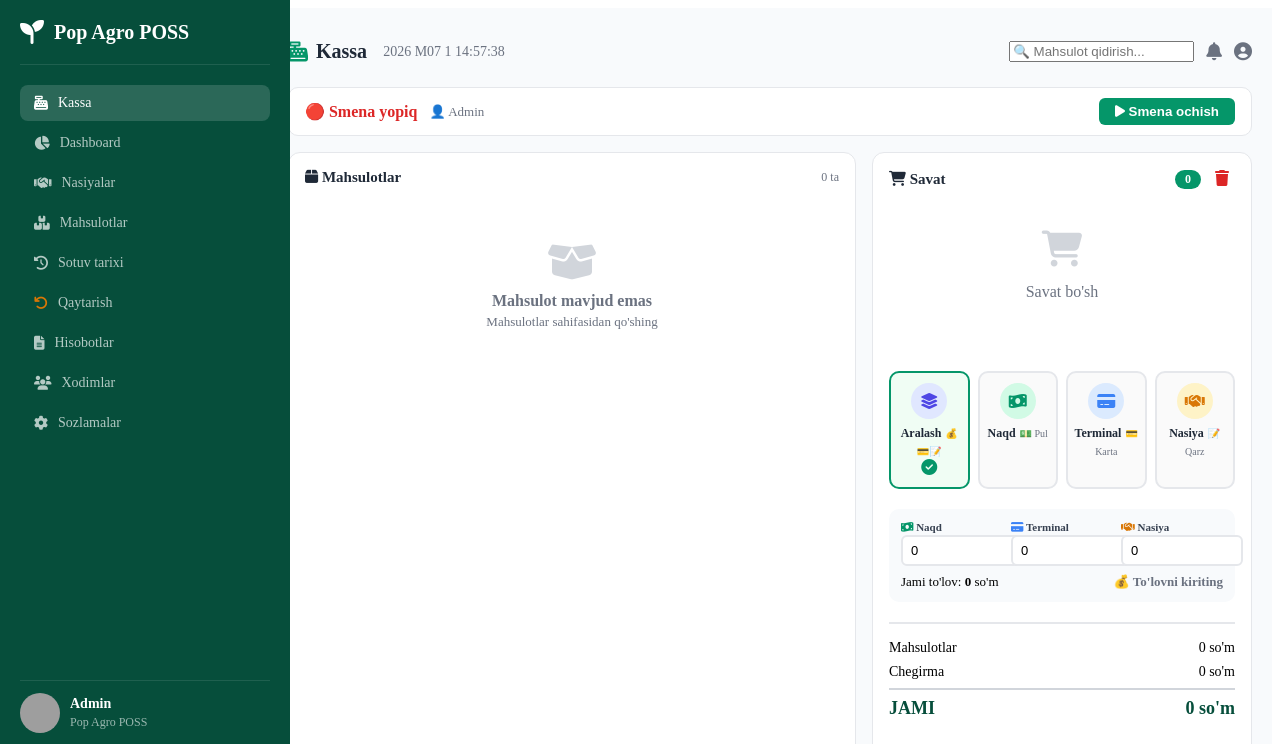
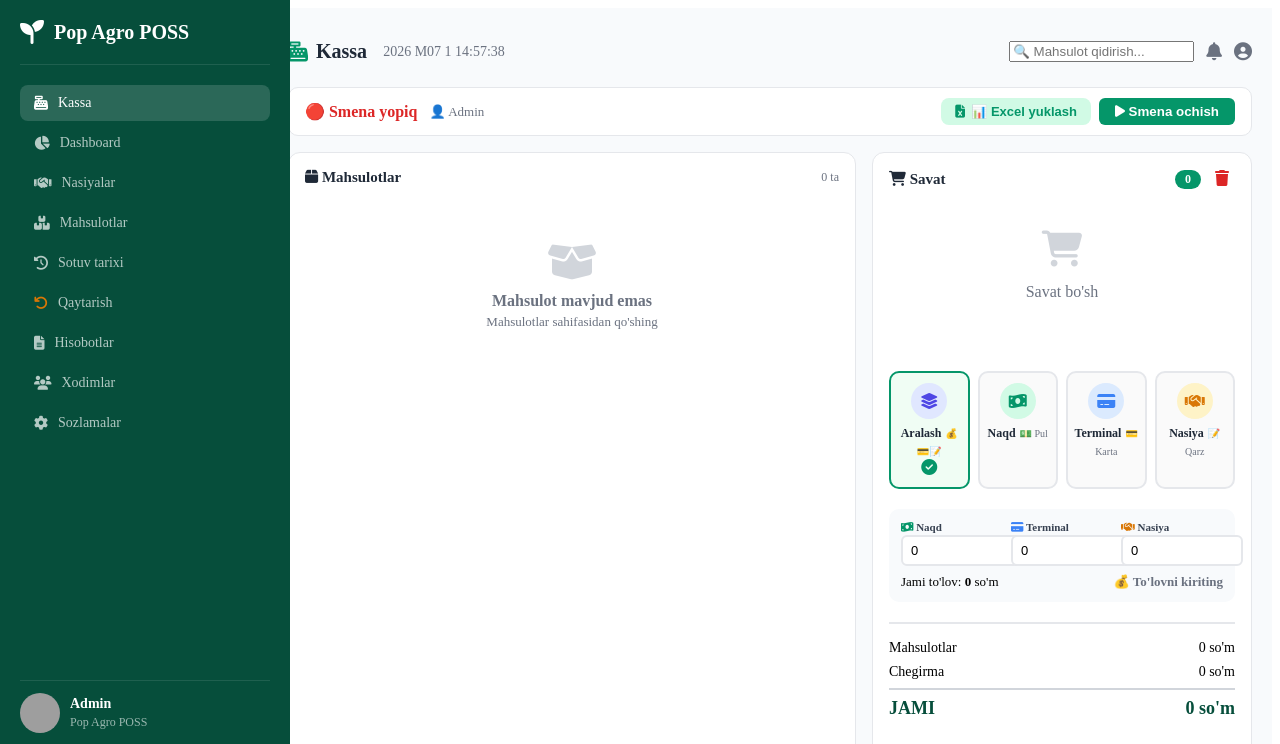
Before and after one commit to Hadicha2323/pop-agro-pos, a plain HTML site: page index.html in a window 1280 px wide. Shown: the top 744 px of the page. Drawn offline with nearby package versions, Linux system fonts and the light colour scheme; no server answers; grey boxes are pictures that could not be loaded.

Commit message:
Update index.html

```diff
--- a/index.html
+++ b/index.html
@@ -355,6 +355,23 @@
         .btn-return:hover {
             background: #fecaca;
         }
+        .btn-excel {
+            background: #d1fae5;
+            color: #059669;
+            padding: 6px 14px;
+            border: none;
+            border-radius: 8px;
+            font-weight: 600;
+            cursor: pointer;
+            font-size: 13px;
+            display: flex;
+            align-items: center;
+            gap: 6px;
+            transition: all 0.2s ease;
+        }
+        .btn-excel:hover {
+            background: #a7f3d0;
+        }
         .shift-bar {
             display: flex;
             justify-content: space-between;
@@ -373,6 +390,7 @@
         .shift-actions {
             display: flex;
             gap: 8px;
+            align-items: center;
         }
         .btn-shift-open {
             padding: 6px 16px;
@@ -471,6 +489,14 @@
             }
             .cart-actions {
                 grid-template-columns: 1fr;
+            }
+            .shift-bar {
+                flex-direction: column;
+                gap: 8px;
+            }
+            .shift-actions {
+                flex-wrap: wrap;
+                justify-content: center;
             }
         }
     </style>
@@ -522,13 +548,17 @@
             </div>
         </header>
 
-        <!-- SMENA BAR -->
+        <!-- SMENA BAR (Excel tugmasi qo'shildi) -->
         <div class="shift-bar" id="shiftBar">
             <div class="shift-status">
                 <span id="shiftStatus" style="color:#dc2626;font-weight:700;">🔴 Smena yopiq</span>
                 <span id="shiftInfo" style="font-size:13px;color:#6b7280;"></span>
             </div>
             <div class="shift-actions">
+                <!-- ===== EXCEL YUKLASH TUGMASI (QO'SHILDI) ===== -->
+                <button class="btn-excel" onclick="exportToExcel()" title="Excel hisobot yuklash">
+                    <i class="fas fa-file-excel"></i> 📊 Excel yuklash
+                </button>
                 <button class="btn-shift-open" id="openShiftBtn" onclick="openShift()">
                     <i class="fas fa-play"></i> Smena ochish
                 </button>
@@ -1438,20 +1468,58 @@
         }
 
         // ============================================
-        // EXCELGA YUKLASH (CSV)
-        // ============================================
-        function exportToExcel(shiftData, cashierName, totalSales, totalCash, totalTerminal, totalCredit, totalReturns, todaySales) {
-            console.log("📊 Excelga yuklash boshlandi...");
+        // EXCELGA YUKLASH (XLSX)
+        // ============================================
+        function exportToExcel() {
+            console.log("📊 Excelga yuklash boshlandi!");
 
             try {
+                // Agar smena ochiq bo'lsa, joriy smena ma'lumotlarini olamiz
+                var shiftData = shift;
+                var cashierName = shift.cashierName || localStorage.getItem("cashierName") || "Admin";
+
+                // Bugungi sotuvlar
+                var today = new Date().toDateString();
+                var todaySales = [];
+                var totalSales = 0;
+                var totalCash = 0;
+                var totalTerminal = 0;
+                var totalCredit = 0;
+                var totalReturns = 0;
+
+                // shift.sales dan bugungi sotuvlarni yig'amiz
+                if (shiftData.sales && shiftData.sales.length > 0) {
+                    for (var i = 0; i < shiftData.sales.length; i++) {
+                        var sale = shiftData.sales[i];
+                        var saleDate = new Date(sale.date).toDateString();
+                        if (saleDate === today) {
+                            todaySales.push(sale);
+                            if (sale.isReturn) {
+                                totalReturns += Math.abs(sale.amount);
+                                totalSales -= Math.abs(sale.amount);
+                            } else {
+                                totalSales += sale.amount;
+                                var method = sale.method || "";
+                                if (method === "Naqd" || method === "cash") {
+                                    totalCash += sale.amount;
+                                } else if (method === "Terminal" || method === "terminal") {
+                                    totalTerminal += sale.amount;
+                                } else if (method === "Nasiya" || method === "credit") {
+                                    totalCredit += sale.amount;
+                                } else if (method === "Aralash" || method === "mixed") {
+                                    totalCash += sale.cashAmount || 0;
+                                    totalTerminal += sale.terminalAmount || 0;
+                                    totalCredit += sale.creditAmount || 0;
+                                }
+                            }
+                        }
+                    }
+                }
+
                 // XLSX library mavjudligini tekshirish
                 if (typeof XLSX === 'undefined') {
                     console.warn("⚠️ XLSX library topilmadi, CSV formatda yuklanadi");
                     return exportToCSV(shiftData, cashierName, totalSales, totalCash, totalTerminal, totalCredit, totalReturns, todaySales);
-                }
-
-                if (!todaySales) {
-                    todaySales = [];
                 }
 
                 var rows = [];
@@ -1628,6 +1696,7 @@
                 XLSX.writeFile(wb, fileName);
 
                 console.log("✅ Excel fayl yuklandi:", fileName);
+                alert("✅ Hisobot Excel formatida yuklandi!\n📁 " + fileName);
 
                 // Hisobotni saqlash
                 var reports = JSON.parse(localStorage.getItem("reports")) || [];
@@ -1652,8 +1721,8 @@
 
             } catch (error) {
                 console.error("❌ Excelga yuklashda xatolik:", error);
-                // CSV formatda qayta urinish
-                return exportToCSV(shiftData, cashierName, totalSales, totalCash, totalTerminal, totalCredit, totalReturns, todaySales);
+                alert("❌ Hisobotni yuklashda xatolik yuz berdi!\n" + error.message);
+                return false;
             }
         }
 
@@ -1720,6 +1789,7 @@
                 URL.revokeObjectURL(url);
 
                 console.log("✅ CSV fayl yuklandi:", fileName);
+                alert("✅ Hisobot CSV formatida yuklandi!\n📁 " + fileName);
                 return true;
 
             } catch (error) {
```
